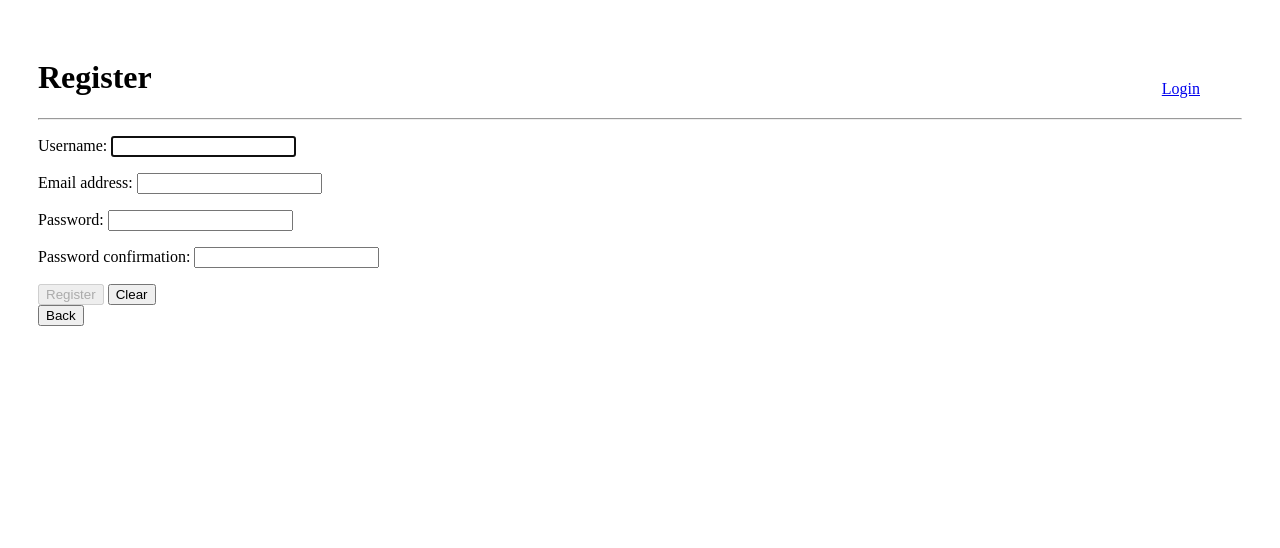
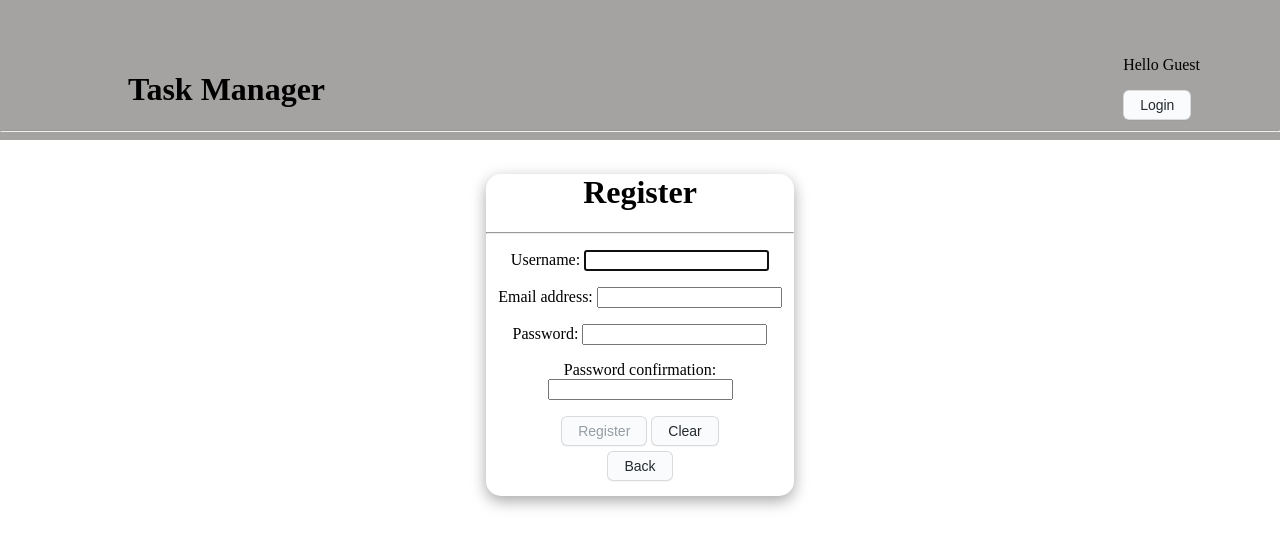
Before and after one commit to SunLaria/Task-Manager---Project, a Django app: page /register/ in a window 1280 px wide. Shown: the top 548 px of the page. Run offline with Django 4.2, Linux system fonts and the light colour scheme.

Commit message:
UI Design, update task option, etc

```diff
--- a/Task_Manager_app/forms.py
+++ b/Task_Manager_app/forms.py
@@ -22,7 +22,7 @@ class TaskModelForm(ModelForm):
 		self.fields['Category'].widget = ListTextWidget(data_list=category_list, name='category_list')
 	class Meta():
 		model = Task
-		fields = ['Name','Date','Category','Tag','Description']
+		fields = ['Name','Date','Category','Tag','Description','User']
 		widgets = {'Date': forms.DateTimeInput(attrs={'type': 'Date'})}
 
 
@@ -31,7 +31,7 @@ class RegisterForm(UserCreationForm):
 	class Meta():
 		model=User
 		fields = ['username','email','password1','password2']
-		widgets = {'username' : forms.TextInput(attrs={'minlength':"6",'maxlength':"30",'pattern':'[A-z]+'}),
+		widgets = {'username' : forms.TextInput(attrs={'minlength':"5",'maxlength':"30",'pattern':'[A-z]+'}),
                     'email': forms.EmailInput(attrs={'pattern':'[a-z0-9._%+\-]+@[a-z0-9.\-]+\.[a-z]{2,}$'}),
 					'password1':forms.PasswordInput(attrs={'pattern':'[0-9a-fA-F]{4,8}','placeholder': 'Password'}),
 					'password2':forms.PasswordInput(attrs={'pattern':'[0-9a-fA-F]{4,8}'})}
--- a/Task_Manager_app/static/Task_Manager_app/script.js
+++ b/Task_Manager_app/static/Task_Manager_app/script.js
@@ -130,11 +130,11 @@ function registerClearButton(){
 
 // taskForm saver from django render
 let taskFormElement
-if (document.getElementById("tab")) {
-    taskFormElement = document.getElementById("tab").cloneNode(true)
+if (document.getElementById("tab")){
+   taskFormElement = document.getElementById("tab").cloneNode(true)
     document.getElementById("tab").remove()
+}
 
-}
 
 
 // get tasks function
@@ -186,7 +186,7 @@ function buildTable(tasks){
                     table_row.style.backgroundColor="";
                 } else {
                     chosenTasks.add(Number(table_row.id));
-                    table_row.style.backgroundColor="grey";
+                    table_row.style.backgroundColor="rgb(211, 211, 211)";
                 }
             }
         })
@@ -260,7 +260,7 @@ function DeleteTask(list){
 function DeleteButton(){
     let deleteButton = document.createElement("button");
     deleteButton.innerHTML="Delete";
-    deleteButton.id="delete-button";
+    deleteButton.id="table-delete-button";
     deleteButton.addEventListener('click',()=>{
         if (chosenTasks.size > 0){
             if (confirm("Are You Sure?")){
@@ -268,11 +268,17 @@ function DeleteButton(){
                 Array.from(chosenTasks).map((id)=>{
                     document.getElementById(id).remove();
                 })
-                document.getElementById("delete-button").remove();
+                document.getElementById("table-delete-button").remove();
                 document.getElementById('select-button').innerHTML="Select";
                 selectMode = false;
                 chosenTasks = undefined;
-
+                let rows = Array.from(document.getElementsByTagName("tr"))
+                if (rows.length == 1) {
+                    let message = document.createElement("p");
+                    message.id="no-tasks-message";
+                    message.innerHTML="No Tasks";
+                    document.getElementById("Task-Table").appendChild(message);
+                }
             }
         }
     })
@@ -296,7 +302,7 @@ function selectButton(){
             Array.from(chosenTasks).map(row_id=>{
                 document.getElementById(row_id).style.backgroundColor="";
             })
-            document.getElementById("delete-button").remove();
+            document.getElementById("table-delete-button").remove();
             selectButton.innerHTML="Select";
             selectMode = false;
             chosenTasks = undefined;
@@ -322,31 +328,28 @@ function createTaskDB(){
     }
     let dataCheck = Object.values(Task_Data).slice(0,4)
     for (let i = 0; i < dataCheck.length; i++) {
-        if (dataCheck[i]=="") {
-            if(document.getElementById("Create-task-message")){
-                document.getElementById("Create-task-message").remove();
+        if (dataCheck[i].length == 0) {
+            if(document.getElementById("task-message")){
+                document.getElementById("task-message").remove();
             }
             message = document.createElement("div");
-            message.id = "Create-task-message";
+            message.id = "task-message";
             message.innerHTML="Fill All Fields"
             document.getElementById('tab').appendChild(message);
+            console.log("Form Not Valid")
+            return false
         }
     }
     console.log(Task_Data);
     axios.post(API_URL+"/create-task",{user_id:user_id,task:Task_Data, headers: {'Content-Type': 'application/json'}})
     .then((response) => {
         console.log(response.data);
-        if(document.getElementById("Create-task-message")){
-            document.getElementById("Create-task-message").remove();
+        if(document.getElementById("task-message")){
+            document.getElementById("task-message").remove();
         }
-        message = document.createElement("div");
-        message.id = "Create-task-message";
-        message.innerHTML=response.data.detail;
-        document.getElementById('tab').appendChild(message);
-        document.getElementById("tab").remove()
-        let requestData={user_id:user_id}
-        updateTableDB(requestData);
+        location.reload()
     })
+
 }
 
 
@@ -398,7 +401,7 @@ function cancelTaskForm(){
 
 // check task input validation
 function inputValidatorsForm(){
-    let taskFormInputs = Array.from(document.getElementById("tab").getElementsByTagName('input'));
+    let taskFormInputs = Array.from(document.getElementById("tab").getElementsByTagName('input')).slice(0,3);
     taskFormInputs.push(document.getElementById("id_Tag"))
     taskFormInputs.map((input)=>{
         input.addEventListener('change',()=>{
@@ -424,6 +427,7 @@ function inputValidatorsForm(){
 
 function createTabDivForm() {
     let copy = taskFormElement.cloneNode(true)
+    copy.getElementsByTagName("p")[5].remove()
     document.body.appendChild(copy)
 }
 
@@ -451,14 +455,20 @@ function homeCreateButton(){
 function taskInfoDeleteButton(task_id){
     let deleteButton = document.createElement("button");
     deleteButton.innerHTML="Delete";
-    deleteButton.id="delete-button";
+    deleteButton.id="tab-delete-button";
     deleteButton.addEventListener('click',()=>{
         if (confirm("Are You Sure?")){
             DeleteTask([task_id]);
             document.getElementById('tab').remove();
             document.getElementById(task_id).remove();
         }
-
+        let rows = Array.from(document.getElementsByTagName("tr"))
+                if (rows.length == 1) {
+                    let message = document.createElement("p");
+                    message.id="no-tasks-message";
+                    message.innerHTML="No Tasks";
+                    document.getElementById("Task-Table").appendChild(message);
+                }
     })
     document.getElementById("tab").appendChild(deleteButton);
 }
@@ -514,6 +524,7 @@ function taskInfoTab(task_id){
     taskInfoTab.appendChild(taskInfoTable);
     document.body.appendChild(taskInfoTab);
     taskInfoUpdateButton();
+    taskInfoShareButton()
     taskInfoDeleteButton(task_id);
     taskInfoCancelButton();
 }
@@ -527,6 +538,19 @@ function addUserIdForm(task_id){
     document.getElementById("tab").appendChild(taskID)
 }
 
+
+// save button in update-task-tab
+function saveTaskButton(){
+    let saveButton = document.createElement('button');
+    saveButton.id="save-task-button"
+    saveButton.innerHTML="Save"
+    saveButton.addEventListener('click',()=>{
+        updateTaskDB();
+    })
+    document.getElementById("tab").appendChild(saveButton)
+}
+
+
 // task-info tab update setup
 function createUpdateTab(){
     let requestData={task_id:Number(document.getElementById("task-id").value)}
@@ -535,9 +559,10 @@ function createUpdateTab(){
     }
     createTabDivForm();
     addUserIdForm();
+    saveTaskButton();
     clearTaskForm();
-    cancelTaskForm()
-    inputValidatorsForm()
+    cancelTaskForm();
+    inputValidatorsForm();
     getTasksDB(requestData)
     .then(response=>{
         let fields = ['id','Name','Date','Category','Tag','Description']
@@ -546,6 +571,62 @@ function createUpdateTab(){
         })
     })
 }
+
+
+// string to title case
+function titleCase(str) {
+    return str.toLowerCase().split(' ').map((word)=> {
+      return (word[0].toUpperCase() + word.slice(1));
+    }).join(' ');
+  }
+
+
+// update task function to db api
+let updateFormStatus
+function updateTaskDB(){
+    let task_id = document.getElementById("id_id").value
+    let Task_Data = {
+        Name : document.getElementById("id_Name").value,
+        Date : document.getElementById("id_Date").value,
+        Category : document.getElementById("id_Category").value,
+        Tag : document.getElementById("id_Tag").value,
+        Description : document.getElementById("id_Description").value
+    }
+    let dataCheck = Object.values(Task_Data).slice(0,4)
+    for (let i = 0; i < dataCheck.length; i++) {
+        if (dataCheck[i].length == 0) {
+            if(document.getElementById("task-message")){
+                document.getElementById("task-message").remove();
+            }
+            message = document.createElement("div");
+            message.id = "task-message";
+            message.innerHTML="Fill All Fields"
+            document.getElementById('tab').appendChild(message);
+            console.log("Form Not Valid")
+            return false
+        }
+    }
+    console.log(Task_Data);
+    axios.patch(API_URL+"/update-task",{user_id:user_id,task_id:task_id,task:Task_Data, headers: {'Content-Type': 'application/json'}})
+    .then((response) => {
+        console.log(response.data);
+        if(document.getElementById("task-message")){
+            document.getElementById("task-message").remove();
+        }
+        message = document.createElement("div");
+        message.id = "task-message";
+        message.innerHTML=response.data.detail;
+        document.getElementById('tab').appendChild(message);
+        document.getElementById("tab").remove()
+        let fields = ['Name','Date','Category','Tag']
+        let tableRow = Array.from(document.getElementById(task_id).getElementsByTagName("td"))
+        for (let i = 0; i < fields.length; i++) {
+            tableRow[i].innerHTML=titleCase(Task_Data[fields[i]])
+        }
+    })
+}
+
+
 
 // task-info tab update button
 function taskInfoUpdateButton(){
@@ -558,19 +639,35 @@ function taskInfoUpdateButton(){
     })
     document.getElementById("tab").appendChild(updateButton);
 }
+// taskFormElement
+// task-info share function api
+function taskInfoShareDB(){
+    console.log("hello")
+}
 
 
-//task-info tab update save api function
-// let Task_Data = {
-//     id : document.getElementById(id_id).value,
-//     Name : document.getElementById("id_Name").value,
-//     Date : document.getElementById("id_Date").value,
-//     Category : document.getElementById("id_Category").value,
-//     Tag : document.getElementById("id_Tag").value,
-//     Description : document.getElementById("id_Description").value
-// }
+// task info tab share button
+function taskInfoShareButton(){
+    let shareButton = document.createElement("button");
+    shareButton.innerHTML="Share";
+    shareButton.id="Share-button";
+    shareButton.addEventListener('click',()=>{
+        let formCopy = taskFormElement.cloneNode(true)
+        console.log(Array.from(formCopy))
+        document.getElementById("tab").appendChild(userInput);
+        console.log("share")
+    })
+    document.getElementById("tab").appendChild(shareButton);
+}
 
 
+function siteNameHref(){
+    document.getElementById("site-name").addEventListener('click',()=>{
+        window.location.replace("/")
+    })
+}
+
+siteNameHref();
 
 // home main function
 function mainHome(){
--- a/Task_Manager_app/static/Task_Manager_app/style.css
+++ b/Task_Manager_app/static/Task_Manager_app/style.css
@@ -1,39 +1,193 @@
 #main{
     padding: 30px;
+    user-select: none;
+}
+
+#top-banner{
+    padding-top: 50px;
+    position: fixed;
+    top: 0;
+    left: 0;
+    width: 100%;
+    background-color: rgb(165, 162, 162);
 }
 
 #user_login_logout{
     position: absolute;
     right: 80px;
-    top: 80px
+    top: 5vh;
+}
+
+#content{
+    margin-top: 17vh;
 }
 
 /* table div */
 #table-content{
     width: 100%;
-    margin-top: 5%;
-    text-align: center;
+    text-align:left;
+
 }
 
 #Task-Table{
     text-align: center;
+    margin-left: 10vw;
     display: inline-block;
-    border: solid black;
+    box-shadow: rgba(0, 0, 0, 0.35) 0px 5px 15px;
+    border-radius: 15px;
+    border-collapse: collapse;
 }
 
 #Task-Table th, #Task-Table td {
-    padding: 10px;
-    border: solid black;
+    padding-left: 30px;
+    padding-right: 30px;
+    padding-top: 20px;
+    padding-bottom: 20px;
+    font-size: medium;
     user-select: none;
     cursor: pointer;
 
 }
 
+
 #Task-Table tr:not(:first-child):hover{
-    background-color: grey;
+    background-color: rgb(211, 211, 211);
     cursor: pointer;
+    box-shadow: rgba(0, 0, 0, 0.35) 0px 5px 15px;
+    border-radius: 15px;
 }
 
+
+#Task-Table tr:first-child{
+    background-color: rgb(168, 165, 165);
+    position: sticky;
+    top: 20vh;
+    box-shadow: rgba(44, 44, 44, 0.35) 0px 5px 15px;
+    border-radius: 15px;
+}
+
+
+#tab{
+    position: fixed;
+    right: 10vw;
+    bottom: 10vh;
+    font-size: larger;
+}
+
+#update-button, #Share-button, #tab-delete-button, #cancel-button{
+    position: relative;
+    margin-right: 5px;
+    top: 10px;
+
+
+}
+
+
 #task-tab-table{
-    border: solid black;
+    position: absolute;
+    font-size: large;
+    bottom: 5vh;
+    word-wrap: break-word;
+    box-shadow: rgba(0, 0, 0, 0.35) 0px 5px 15px;
+    border-radius: 15px;
+    padding: 20px;
+
 }
+
+
+/* task-info description */
+/* #task-tab-Description{
+    overflow-y:auto;
+    overflow-wrap: break-word;
+    height: 30px;
+    width: 100px;
+} */
+
+
+#task-tab-table td{
+    padding: 7px;
+}
+
+
+button, #login-button, #register-button{
+    appearance: none;
+    margin-bottom: 5px;
+    background-color: #FAFBFC;
+    border: 1px solid rgba(27, 31, 35, 0.15);
+    border-radius: 6px;
+    box-shadow: rgba(27, 31, 35, 0.04) 0 1px 0, rgba(255, 255, 255, 0.25) 0 1px 0 inset;
+    box-sizing: border-box;
+    color: #24292E;
+    cursor: pointer;
+    font-size: 14px;
+    padding: 6px 16px;
+}
+
+button:hover, #login-button:hover, #register-button:hover{
+  background-color: #F3F4F6;
+  text-decoration: none;
+}
+
+#register-button:disabled{
+    background-color: #FAFBFC;
+    border-color: rgba(27, 31, 35, 0.15);
+    color: #959DA5;
+    cursor: default;
+}
+
+button:active {
+  background-color: #EDEFF2;
+  box-shadow: rgba(225, 228, 232, 0.2) 0 1px 0 inset;
+  transition: none 0s;
+}
+
+#select-button{
+    position: fixed;
+    top:33vh;
+    margin-left: 20px;
+}
+#table-delete-button{
+    position: fixed;
+    top:40vh;
+    margin-left: 20px;
+
+}
+#home-create-button{
+    position: fixed;
+    top:40vh;
+    margin-left: 20px;
+
+}
+#task-message{
+    position: absolute;
+    top: 60vh;
+    color: red;
+}
+
+.alert{
+    color: red;
+    margin-right: 35px;
+}
+#site-name{
+    user-select: none;
+    cursor: pointer;
+    margin-left: 10vw;
+}
+
+#login-div{
+    box-shadow: rgba(0, 0, 0, 0.35) 0px 5px 15px;
+    border-radius: 15px;
+    text-align: center;
+    margin-right: 35vw;
+    margin-left: 35vw;
+    padding-bottom: 10px;
+}
+
+#register-tab{
+    box-shadow: rgba(0, 0, 0, 0.35) 0px 5px 15px;
+    border-radius: 15px;
+    text-align: center;
+    margin-right: 35vw;
+    margin-left: 35vw;
+    padding-bottom: 10px;
+}
--- a/Task_Manager_app/templates/Task_Manager_app/base.html
+++ b/Task_Manager_app/templates/Task_Manager_app/base.html
@@ -13,16 +13,24 @@
 <body>
     {{ request.user.id|json_script:"user_id" }}
     <div id="main">
+        <div id="top-banner">
+            <h1 id="site-name">Task Manager</h1>
+            <hr>
             <div id="user_login_logout">
                 {% if request.user.is_authenticated %}
-            <a href="{% url 'logout' %}">Logout</a>
+                <p id="username">Hello {{ request.user.username }}</p>
+                <a href="{% url 'logout' %}" id="Logout-button-link"><button>Logout</button></a>
                 {% else %}
-            <a href="{% url 'login' %}">Login</a>
+                <p id="username">Hello Guest</p>
+                <a href="{% url 'login' %}"><button>Login</button></a>
                 {% endif %}
             </div>
+        </div>
+        <div id="content">
             {% block content %}
 
             {% endblock %}
         </div>
+    </div>
 </body>
 </html>
--- a/Task_Manager_app/templates/Task_Manager_app/index.html
+++ b/Task_Manager_app/templates/Task_Manager_app/index.html
@@ -4,8 +4,7 @@
 <img src="{% static 'Task_Manager_app\icons8-tick-48.png' %}" alt="" id="img-tick" width="19px" hidden>
 <img src="{% static 'Task_Manager_app\icons8-x-48.png' %}" alt="" id="img-x" width="19px" hidden>
 
-<h1>Task Manager</h1>
-<hr>
+
 <div id="table-content">
     <table id="Task-Table">
         <tr>
--- a/Task_Manager_app/templates/Task_Manager_app/register.html
+++ b/Task_Manager_app/templates/Task_Manager_app/register.html
@@ -4,7 +4,7 @@
 {% load static %}
 <img src="{% static 'Task_Manager_app\icons8-tick-48.png' %}" alt="" id="img-tick" width="19px" hidden>
 <img src="{% static 'Task_Manager_app\icons8-x-48.png' %}" alt="" id="img-x" width="19px" hidden>
-
+<div id="register-tab">
     <h1>Register</h1>
     <hr>
     <form action="" method="POST" id="register-form">
@@ -14,7 +14,7 @@
             {% if field.errors %}
             <ul class="errorlist">
                 {% for error in field.errors %}
-			<li>{{ error }}</li>
+                <p>{{ error }}</p>
                 {% endfor %}
             </ul>
             {% endif %}
@@ -28,10 +28,10 @@
     {% if messages %}
         <ul>
             {% for message in messages %}
-        <li>{{ message }}</li>
+            <p class="alert">{{ message }}</p>
             {% endfor %}
         </ul>
     {% endif %}
-
+</div>
 
 {% endblock %}
--- a/Task_Manager_app/views.py
+++ b/Task_Manager_app/views.py
@@ -21,7 +21,7 @@ def login_view(request):
             if user:
                 login(request,user)
                 return redirect("home")
-        messages.error(request, 'Login Failed.')
+        messages.error(request, 'Login Failed')
         return redirect("login")
 
 def logout_view(request):
@@ -38,11 +38,11 @@ def register_view(request):
             user = form.save(commit=False)
             user.username = user.username.lower()
             user.save()
-            messages.success(request, 'You have singed up successfully.')
+            messages.success(request, 'You have singed up successfully')
             login(request, user)
             return redirect('home')
         else:
-            messages.error(request, 'Error Creating Account. Try again.')
+            messages.error(request, 'Error Creating Account, Try again')
             return redirect("register")
     else:
         return redirect("register")
```
Also changed, not shown: Task_Manager_app/templates/Task_Manager_app/login.html (+4 -3 lines), Taskmanager/settings.py (+12 -12 lines), fastapi_api.py (+18 -11 lines), Task_Manager_app/migrations/0016_alter_task_tag.py (added), db.sqlite3 (deleted). Lines whose indentation alone changed are shown as unchanged.
